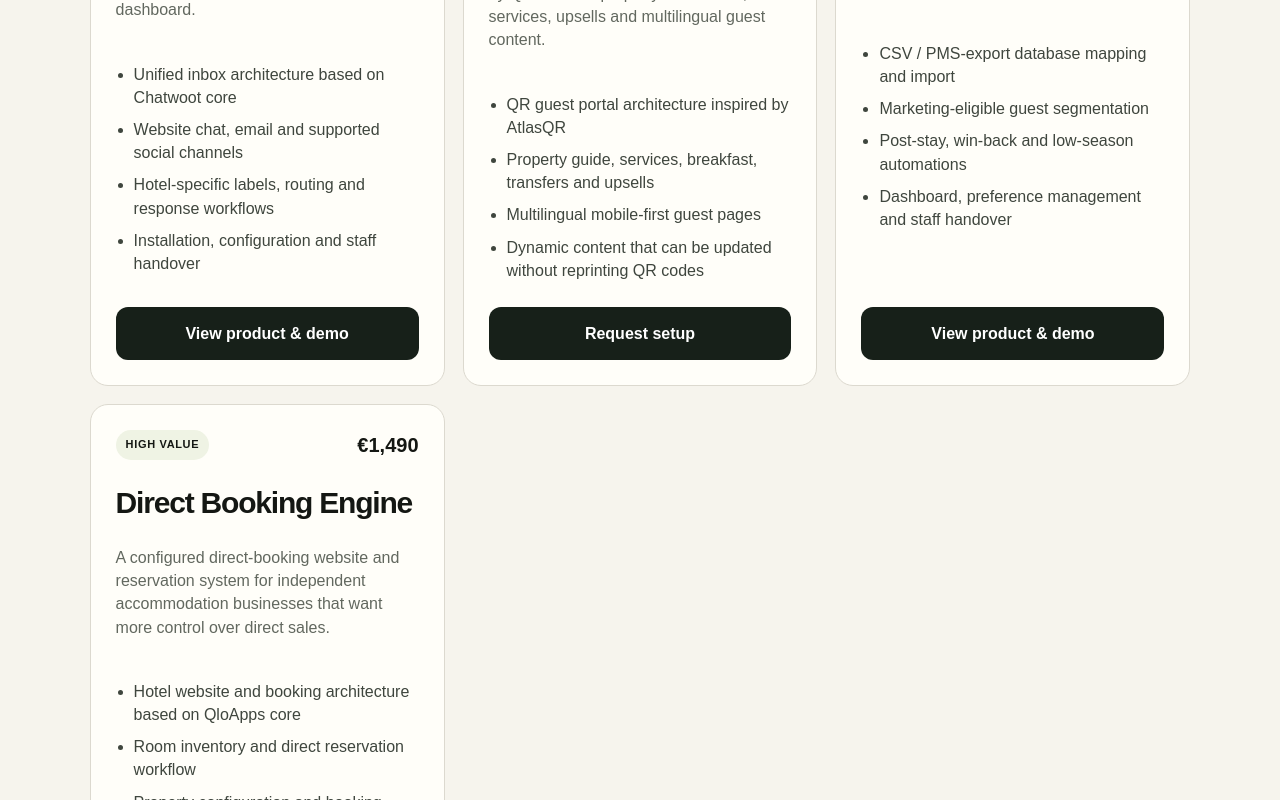
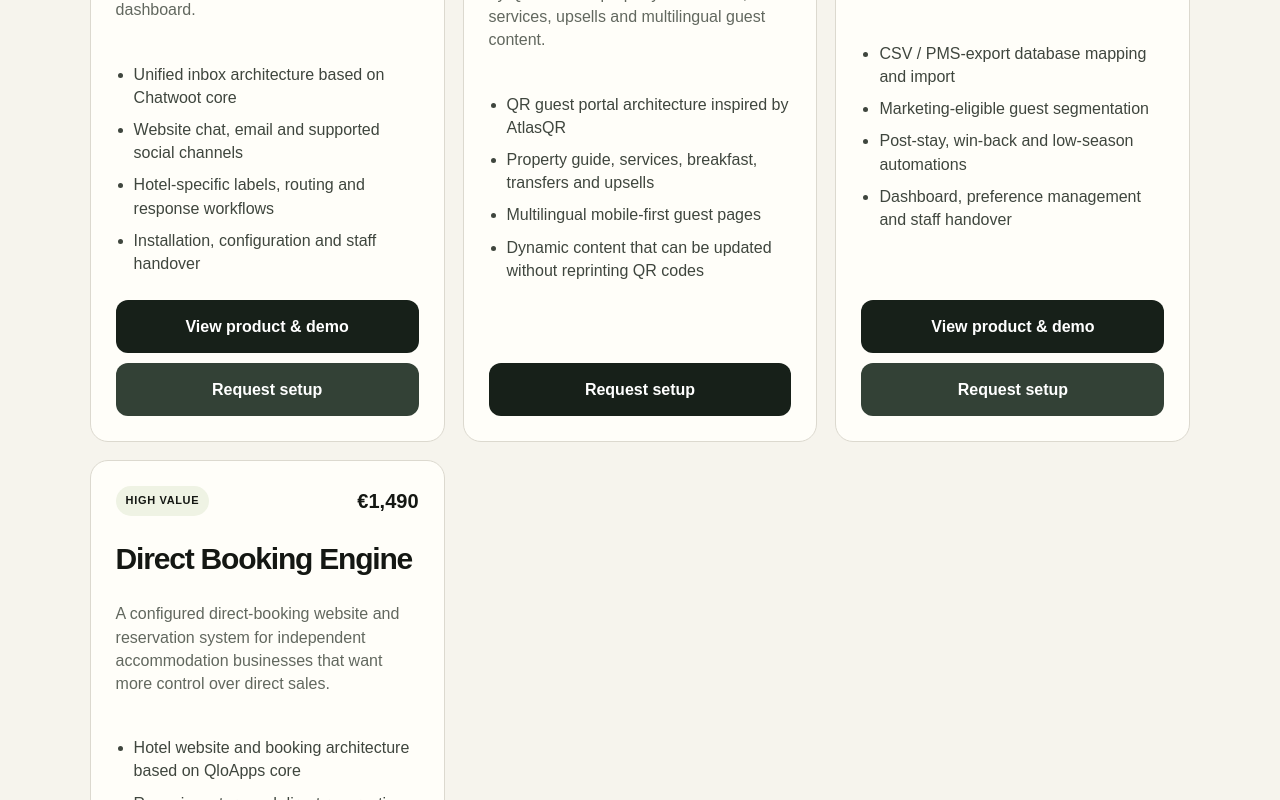
Before and after one commit to vincenzoproto/DigitalGrowthKits, a Next.js app: page / in a window 1280 px wide. Shown: the part 1480-2280 px from the top of the page. Built offline with nearby package versions, Linux system fonts and the light colour scheme.

Commit message:
Make setup actions clickable for every product

```diff
--- a/components/ProductCard.tsx
+++ b/components/ProductCard.tsx
@@ -7,7 +7,7 @@ export default function ProductCard({ product }: { product: Product }) {
     "repeat-guest-engine": "/repeat-guest-engine",
   };
   const productPage = productPages[product.id];
-  const mailSubject = encodeURIComponent(`${product.title} setup`);
+  const setupHref = `/request-setup?product=${encodeURIComponent(product.slug)}`;
 
   return (
     <article className="product-card">
@@ -20,11 +20,12 @@ export default function ProductCard({ product }: { product: Product }) {
       <ul>
         {product.bullets.map((bullet) => <li key={bullet}>{bullet}</li>)}
       </ul>
-      {productPage ? (
-        <Link className="buy-button" href={productPage} style={{textAlign:"center",textDecoration:"none"}}>View product & demo</Link>
-      ) : (
-        <a className="buy-button" href={`mailto:info@vincenzoproto.com?subject=${mailSubject}`} style={{textAlign:"center",textDecoration:"none"}}>Request setup</a>
-      )}
+      <div style={{display:"grid",gap:10}}>
+        {productPage ? (
+          <Link className="buy-button" href={productPage} style={{textAlign:"center",textDecoration:"none"}}>View product & demo</Link>
+        ) : null}
+        <Link className="buy-button" href={setupHref} style={{textAlign:"center",textDecoration:"none",background:productPage?"#334136":undefined}}>Request setup</Link>
+      </div>
     </article>
   );
 }
```
